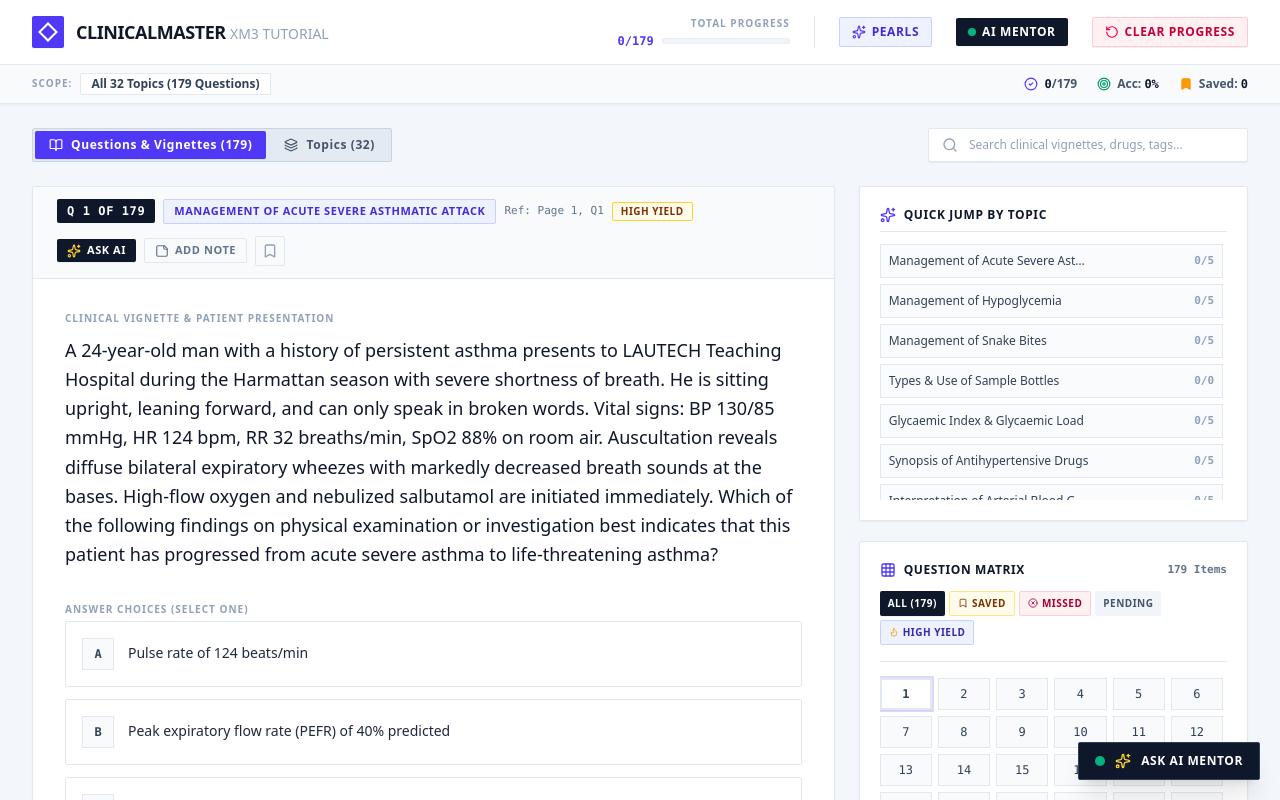
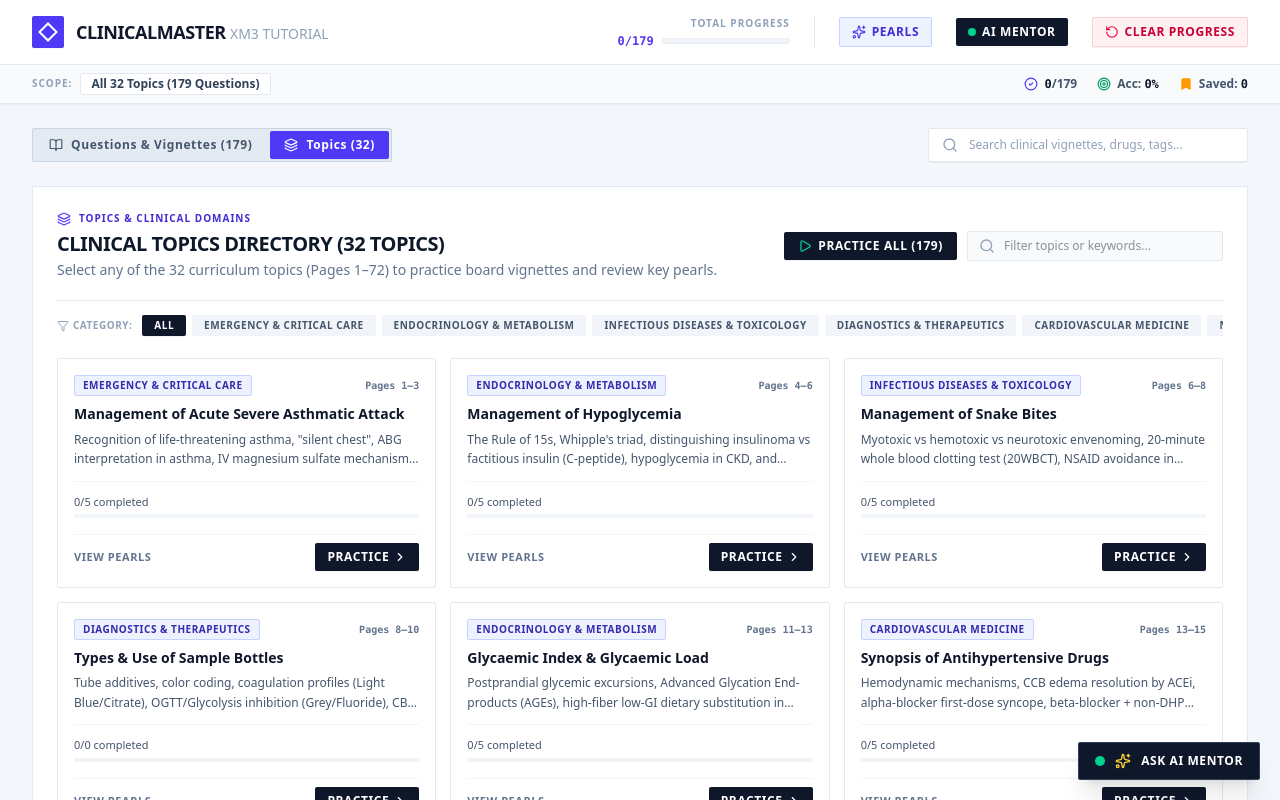
Before and after one commit to AbdurRoqeeb/ClinicalMaster-Quiz-App, a React (Vite) app: page / in a window 1280 px wide. Shown: the top 800 px of the page. Built offline with nearby package versions, Linux system fonts and the light colour scheme.

Commit message:
feat: add navigation to return to topics menu
- Implement "All Topics" navigation button in Header
- Add "Topics" back button to QuestionCard
- Streamline transition between practice and directory modes

```diff
--- a/src/App.tsx
+++ b/src/App.tsx
@@ -59,13 +59,17 @@
     handleSelectTopic,
   } = useQuizState();
 
-  const [activeTab, setActiveTab] = useState<'practice' | 'directory'>('practice');
+  const [activeTab, setActiveTab] = useState<'practice' | 'directory'>('directory');
   const [isResetModalOpen, setIsResetModalOpen] = useState<boolean>(false);
   const [isAIChatOpen, setIsAIChatOpen] = useState<boolean>(false);
   const [aiChatInitialPrompt, setAiChatInitialPrompt] = useState<string | null>(null);
 
   const activeTopic = CLINICAL_TOPICS.find((t) => t.id === activeTopicId);
   const activeTopicBreakdown = activeTopicId ? stats.topicBreakdown[activeTopicId] : null;
+
+  const handleReturnToTopics = () => {
+    setActiveTab('directory');
+  };
 
   const handleOpenAIChat = (prompt?: string) => {
     if (prompt) {
@@ -113,6 +117,8 @@
         setSearchQuery={setSearchQuery}
         activeTopicTitle={activeTopic ? activeTopic.title : null}
         onClearTopic={() => handleSelectTopic(null)}
+        activeTab={activeTab}
+        onReturnToTopics={handleReturnToTopics}
       />
 
       {/* Main Container */}
@@ -177,6 +183,10 @@
               handleSelectTopic(tId);
               setActiveTab('practice');
             }}
+            onSelectAllTopics={() => {
+              handleSelectTopic(null);
+              setActiveTab('practice');
+            }}
             onClearTopicProgress={(tId) => {
               handleClearTopicProgress(tId);
             }}
@@ -202,6 +212,7 @@
                   onSaveNote={(note) => handleSaveNote(currentQuestion.id, note)}
                   onPreviousQuestion={handlePrev}
                   onNextQuestion={handleNext}
+                  onReturnToTopics={handleReturnToTopics}
                   hasPrevious={currentQuestionIndex > 0}
                   hasNext={currentQuestionIndex < filteredQuestions.length - 1}
                 />
@@ -273,6 +284,17 @@
                       </button>
                     );
                   })}
+                </div>
+
+                <div className="mt-3 pt-3 border-t border-slate-100">
+                  <button
+                    type="button"
+                    onClick={handleReturnToTopics}
+                    className="w-full py-1.5 px-2 bg-slate-100 hover:bg-indigo-50 hover:text-indigo-700 text-slate-700 border border-slate-200 rounded-xs text-[11px] font-bold uppercase tracking-wider flex items-center justify-center gap-1.5 transition-colors cursor-pointer"
+                  >
+                    <Layers className="w-3.5 h-3.5 text-indigo-600" />
+                    <span>Browse All Topics Directory</span>
+                  </button>
                 </div>
               </div>
 
--- a/src/components/Header.tsx
+++ b/src/components/Header.tsx
@@ -20,6 +20,8 @@
   setSearchQuery: (query: string) => void;
   activeTopicTitle: string | null;
   onClearTopic: () => void;
+  activeTab: 'directory' | 'practice';
+  onReturnToTopics: () => void;
 }
 
 export const Header: React.FC<HeaderProps> = ({
@@ -32,6 +34,8 @@
   setSearchQuery,
   activeTopicTitle,
   onClearTopic,
+  activeTab,
+  onReturnToTopics,
 }) => {
   const progressPercent = stats.totalQuestions > 0
     ? Math.round((stats.answeredCount / stats.totalQuestions) * 100)
@@ -112,8 +116,20 @@
       {/* Geometric Sub-bar */}
       <div className="bg-slate-50 border-t border-slate-200 px-4 sm:px-6 lg:px-8 py-2">
         <div className="max-w-7xl mx-auto flex flex-col sm:flex-row items-center justify-between gap-2.5 text-xs">
-          {/* Active Context Breadcrumb */}
+          {/* Active Context Breadcrumb & Back to Topics Action */}
           <div className="flex items-center gap-2 w-full sm:w-auto">
+            {activeTab === 'practice' && (
+              <button
+                type="button"
+                onClick={onReturnToTopics}
+                className="flex items-center gap-1.5 px-2.5 py-1 bg-white hover:bg-indigo-50 text-indigo-700 hover:text-indigo-900 border border-slate-300 hover:border-indigo-300 rounded-xs text-xs font-bold uppercase tracking-wider transition-all cursor-pointer shadow-2xs group"
+                title="Return to Topics Selection Menu"
+              >
+                <Layers className="w-3.5 h-3.5 text-indigo-600 group-hover:-translate-x-0.5 transition-transform" />
+                <span>← All Topics</span>
+              </button>
+            )}
+
             <span className="text-[10px] uppercase tracking-widest text-slate-400 font-bold">Scope:</span>
             {activeTopicTitle ? (
               <div className="inline-flex items-center gap-1.5 bg-white text-indigo-900 font-bold px-2.5 py-0.5 rounded-xs border-l-2 border-indigo-600 border border-slate-200 text-xs shadow-2xs">
--- a/src/components/QuestionCard.tsx
+++ b/src/components/QuestionCard.tsx
@@ -33,6 +33,7 @@
   onSaveNote: (note: string) => void;
   onPreviousQuestion: () => void;
   onNextQuestion: () => void;
+  onReturnToTopics?: () => void;
   hasPrevious: boolean;
   hasNext: boolean;
 }
@@ -52,6 +53,7 @@
   onSaveNote,
   onPreviousQuestion,
   onNextQuestion,
+  onReturnToTopics,
   hasPrevious,
   hasNext,
 }) => {
@@ -107,6 +109,19 @@
       {/* Top Meta Bar */}
       <div className="bg-slate-50 px-4 sm:px-6 py-3 border-b border-slate-200 flex flex-wrap items-center justify-between gap-3 text-xs">
         <div className="flex items-center flex-wrap gap-2">
+          {/* Return to Topic Selection Menu Button */}
+          {onReturnToTopics && (
+            <button
+              type="button"
+              onClick={onReturnToTopics}
+              className="flex items-center gap-1 px-2 py-1 bg-white hover:bg-slate-100 text-slate-700 hover:text-slate-900 border border-slate-300 rounded-xs font-bold uppercase tracking-wider text-[10px] transition-colors cursor-pointer shadow-2xs group"
+              title="Return to Topics Selection Menu"
+            >
+              <ChevronLeft className="w-3 h-3 text-indigo-600 group-hover:-translate-x-0.5 transition-transform" />
+              <span>Topics</span>
+            </button>
+          )}
+
           {/* Question Index Badge */}
           <span className="font-mono font-bold text-xs bg-slate-900 text-white px-2.5 py-1 rounded-xs uppercase tracking-wider">
             Q {currentIndex + 1} of {totalQuestions}
--- a/src/components/TopicDirectory.tsx
+++ b/src/components/TopicDirectory.tsx
@@ -17,6 +17,7 @@
 interface TopicDirectoryProps {
   stats: QuizStats;
   onSelectTopic: (topicId: string) => void;
+  onSelectAllTopics?: () => void;
   onClearTopicProgress?: (topicId: string) => void;
   activeTopicId: string | null;
 }
@@ -24,6 +25,7 @@
 export const TopicDirectory: React.FC<TopicDirectoryProps> = ({
   stats,
   onSelectTopic,
+  onSelectAllTopics,
   onClearTopicProgress,
   activeTopicId,
 }) => {
@@ -56,8 +58,20 @@
           </p>
         </div>
 
-        {/* Search input within topics */}
-        <div className="relative min-w-[240px]">
+        {/* Search & All Questions Practice Button */}
+        <div className="flex items-center gap-2.5 flex-wrap sm:flex-nowrap">
+          {onSelectAllTopics && (
+            <button
+              type="button"
+              onClick={onSelectAllTopics}
+              className="px-3.5 py-1.5 bg-slate-900 hover:bg-indigo-600 text-white rounded-xs text-xs font-bold uppercase tracking-wider flex items-center gap-1.5 transition-colors shadow-2xs cursor-pointer shrink-0"
+            >
+              <Play className="w-3.5 h-3.5 text-emerald-400" />
+              <span>Practice All ({stats.totalQuestions})</span>
+            </button>
+          )}
+
+          <div className="relative min-w-[220px] sm:w-64">
             <Search className="w-4 h-4 text-slate-400 absolute left-3 top-1/2 -translate-y-1/2" />
             <input
               type="text"
@@ -66,6 +80,7 @@
               onChange={(e) => setTopicSearch(e.target.value)}
               className="w-full pl-9 pr-3 py-1.5 text-xs bg-slate-50 border border-slate-200 rounded-xs focus:outline-hidden focus:ring-1 focus:ring-indigo-600 focus:bg-white text-slate-800"
             />
+          </div>
         </div>
       </div>
 
```
Lines whose indentation alone changed are shown as unchanged.
